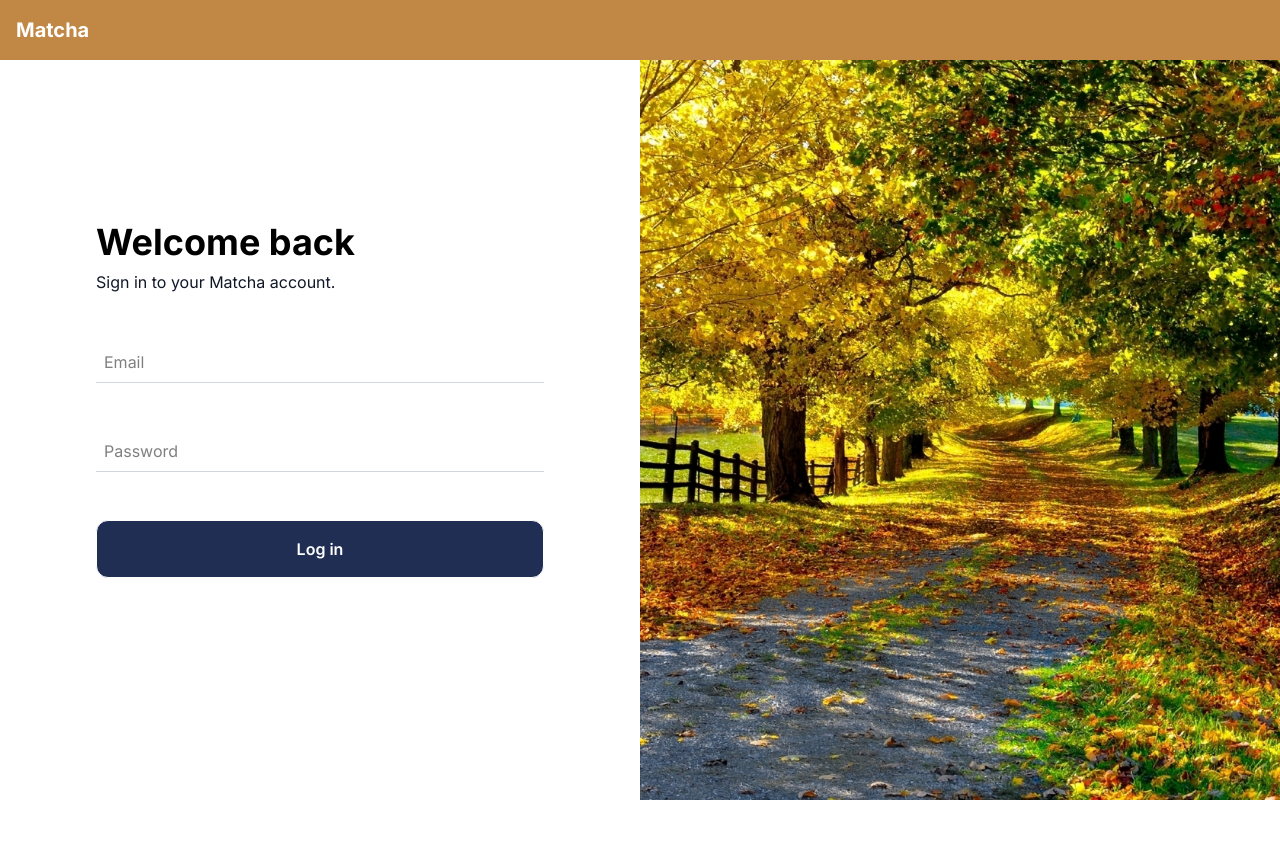
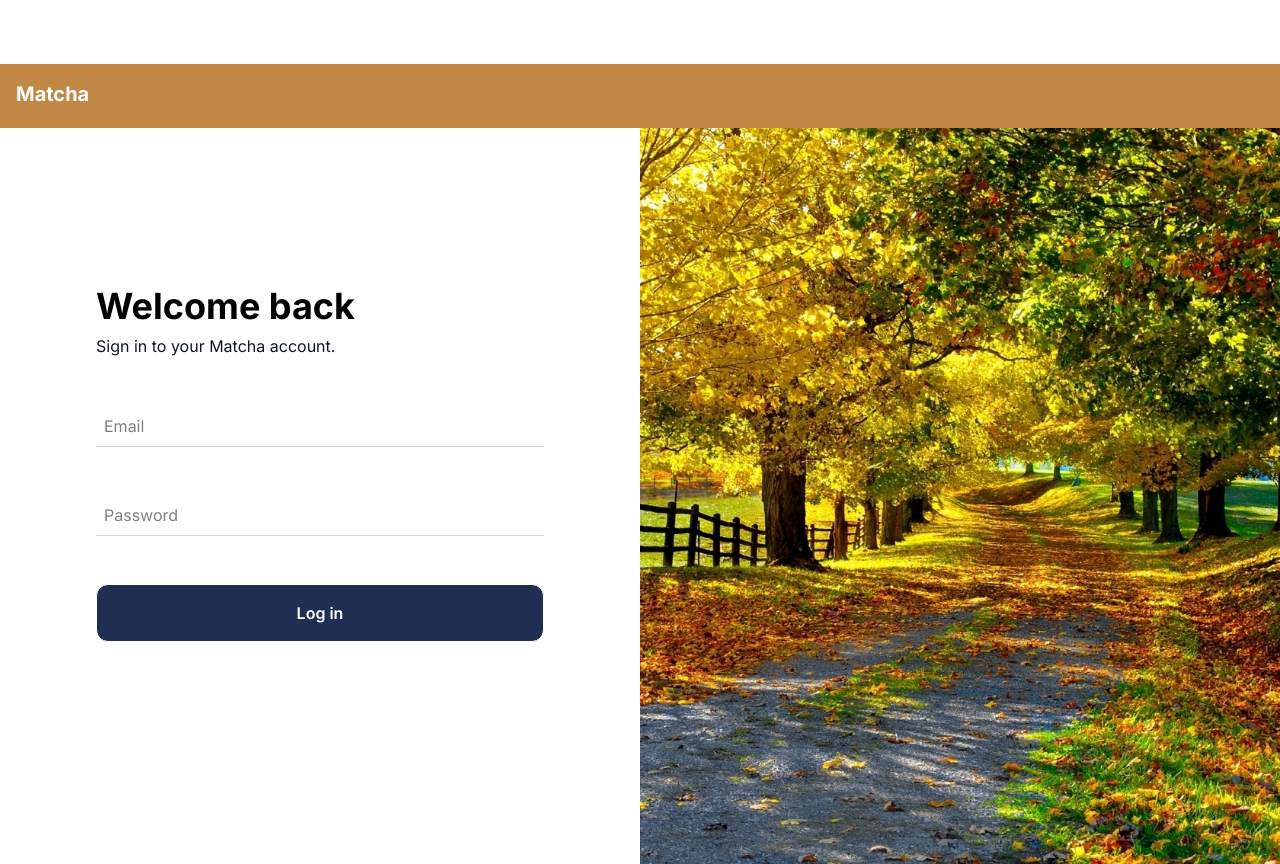
Before and after one commit to 42-matcha-dev/42-matcha, a Next.js app in the folder frontend/: page /login in a window 1280 px wide. Before the commit the page ends 800 px from the top, so only its background shows below. Built offline with nearby package versions, Linux system fonts and the light colour scheme.

Commit message:
fix: header margin

```diff
--- a/frontend/src/app/components/Header.tsx
+++ b/frontend/src/app/components/Header.tsx
@@ -2,7 +2,7 @@ import React from "react";
 
 const Header = () => {
   return (
-    <header className="bg-primary text-white p-4 absolute top-0 left-0 w-full z-10">
+    <header className="bg-primary h-16 text-white p-4 absolute top-0 left-0 w-full z-10">
         <h1 className="text-xl text-left font-bold">Matcha</h1>
     </header>
   );
--- a/frontend/src/app/layout.tsx
+++ b/frontend/src/app/layout.tsx
@@ -21,7 +21,7 @@ export default function RootLayout({
   return (
     <html lang="en">
       <body
-        className={`${inter.variable} antialiased`}
+        className={`${inter.variable} antialiased mt-16`}
       >
         {children}
         <Toaster richColors position="top-center" />
```
